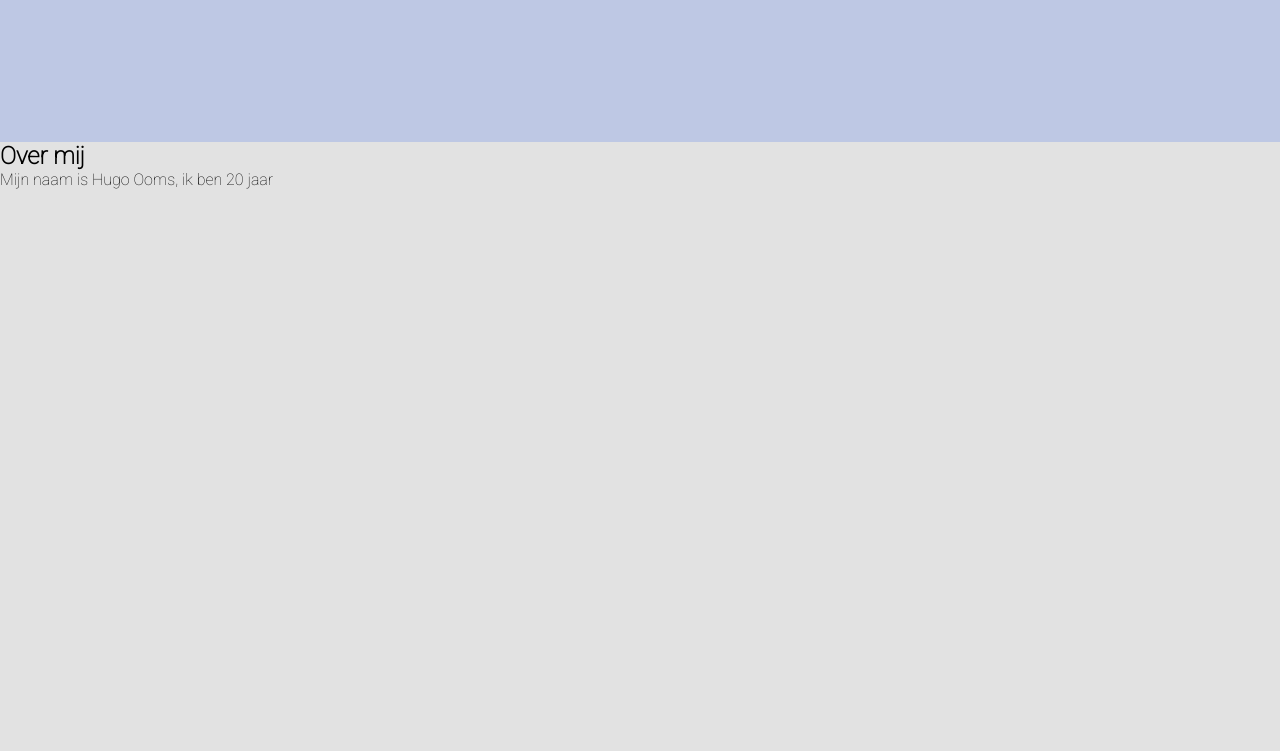
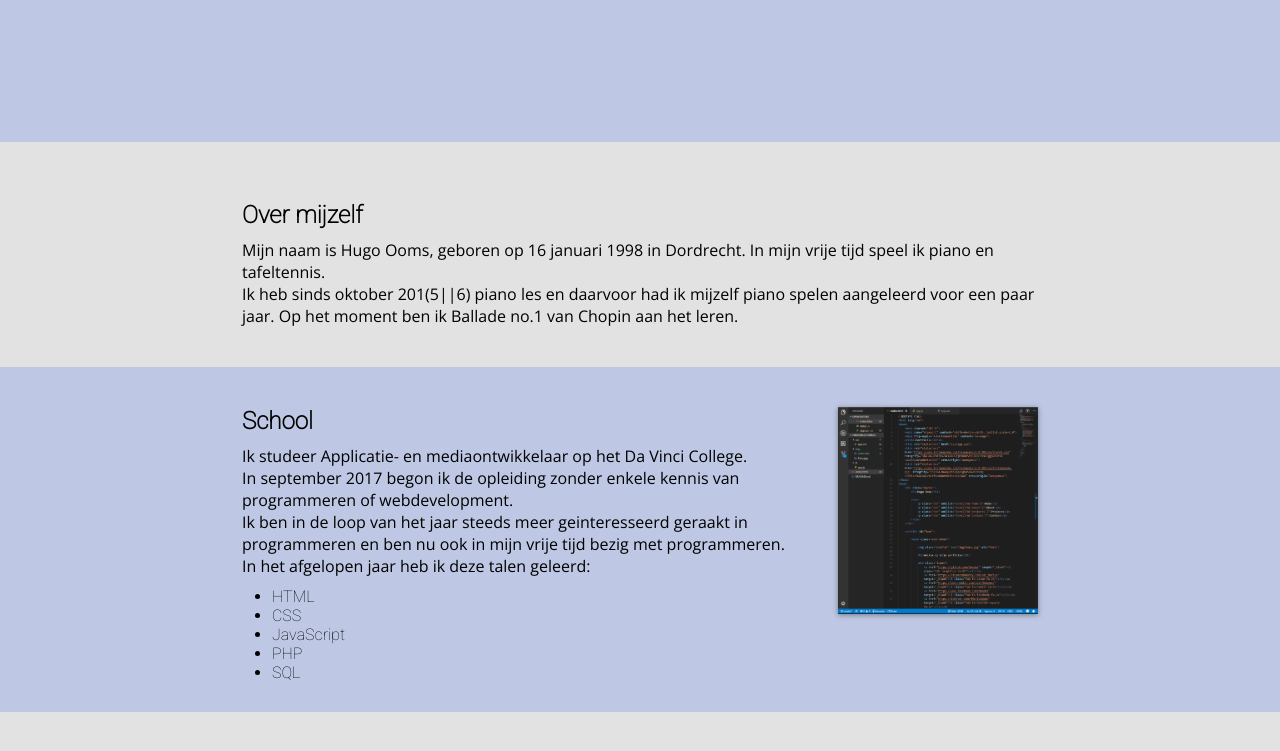
Before and after one commit to hmooms/hmooms.github.com, a plain HTML site: page index.html in a window 1280 px wide. Shown: the part 477-1228 px from the top of the page. Drawn offline with nearby package versions, Linux system fonts and the light colour scheme.

Commit message:
added the about page, not complete

```diff
--- a/css/app.css
+++ b/css/app.css
@@ -6,7 +6,7 @@
     --light: #e2e2e2;
     --dark: #7480df;
     --dark-text: #555;
-    --shadow: 0 0 1px 3px rgba(85, 85, 85, 0.7);
+    --shadow: 0 1px 5px rgba(85, 85, 85, 0.7);
 }
 
 * {
@@ -90,7 +90,48 @@ nav p{
 
 #about {
     height: 100vh;
+    display: flex;
+    flex-direction: column;
+    align-items: center;
 }
+.personal {
+    padding: 40px 50px 40px;
+    width: 70vw;
+}
+.primary {
+    width: 100vw;
+    background: var(--primary);
+    display: flex;
+    justify-content: center;
+}
+
+.school {
+    padding: 40px 50px 20px;
+    width: 70vw;
+    min-width: 300px;
+    /* height: TBD; */
+    /* min-height: TBD; */
+}
+
+#about h2 {
+    margin-bottom: 10px;
+}
+
+#about p {
+    font-family: open sans;
+}
+
+.school ul {
+    margin: 10px 30px;
+}
+
+.school img {
+    float: right;
+    width: 200px;
+    box-shadow: var(--shadow);
+    margin-left: 40px;
+}
+
 
 /* Projects page */
 
--- a/index.html
+++ b/index.html
@@ -44,16 +44,43 @@
     </section>
 
     <section id="about">
+        <div class="personal">
 
-        <div class="school">
-            <h2>Over mij</h2>
+            <img src="" alt="">
 
-            <p>Mijn naam is Hugo Ooms, ik ben 20 jaar           </p>
+            <h2>Over mijzelf</h2>
+
+            <p>Mijn naam is Hugo Ooms, geboren op 16 januari 1998 in Dordrecht. In mijn vrije tijd speel ik piano en tafeltennis. <br>
+                Ik heb sinds oktober 201(5||6) piano les en daarvoor had ik mijzelf piano spelen aangeleerd voor een paar jaar. Op het moment ben ik Ballade no.1 van Chopin aan het leren.
+            </p>
+
         </div>
 
-        <div class="personal">
+        <section class="primary">
 
-        </div>
+            <div class="school">
+
+                <img src="img/code.PNG" alt="picture of code">
+
+                <h2>School</h2>
+
+                <p>Ik studeer Applicatie- en mediaontwikkelaar op het Da Vinci College. <br>
+                    In september 2017 begon ik de opleiding zonder enkele kennis van programmeren of webdevelopment. <br>
+                    Ik ben in de loop van het jaar steeds meer geinteresseerd geraakt in programmeren en ben nu ook in mijn vrije tijd bezig met programmeren. <br>
+                    In het afgelopen jaar heb ik deze talen geleerd:
+                </p>
+
+                <ul>
+                    <li>HTML</li>
+                    <li>CSS</li>
+                    <li>JavaScript</li>
+                    <li>PHP</li>
+                    <li>SQL</li>
+                </ul>
+
+            </div>
+
+        </section>
 
     </section>
 
```
Also changed, not shown: img/code.PNG (added).
